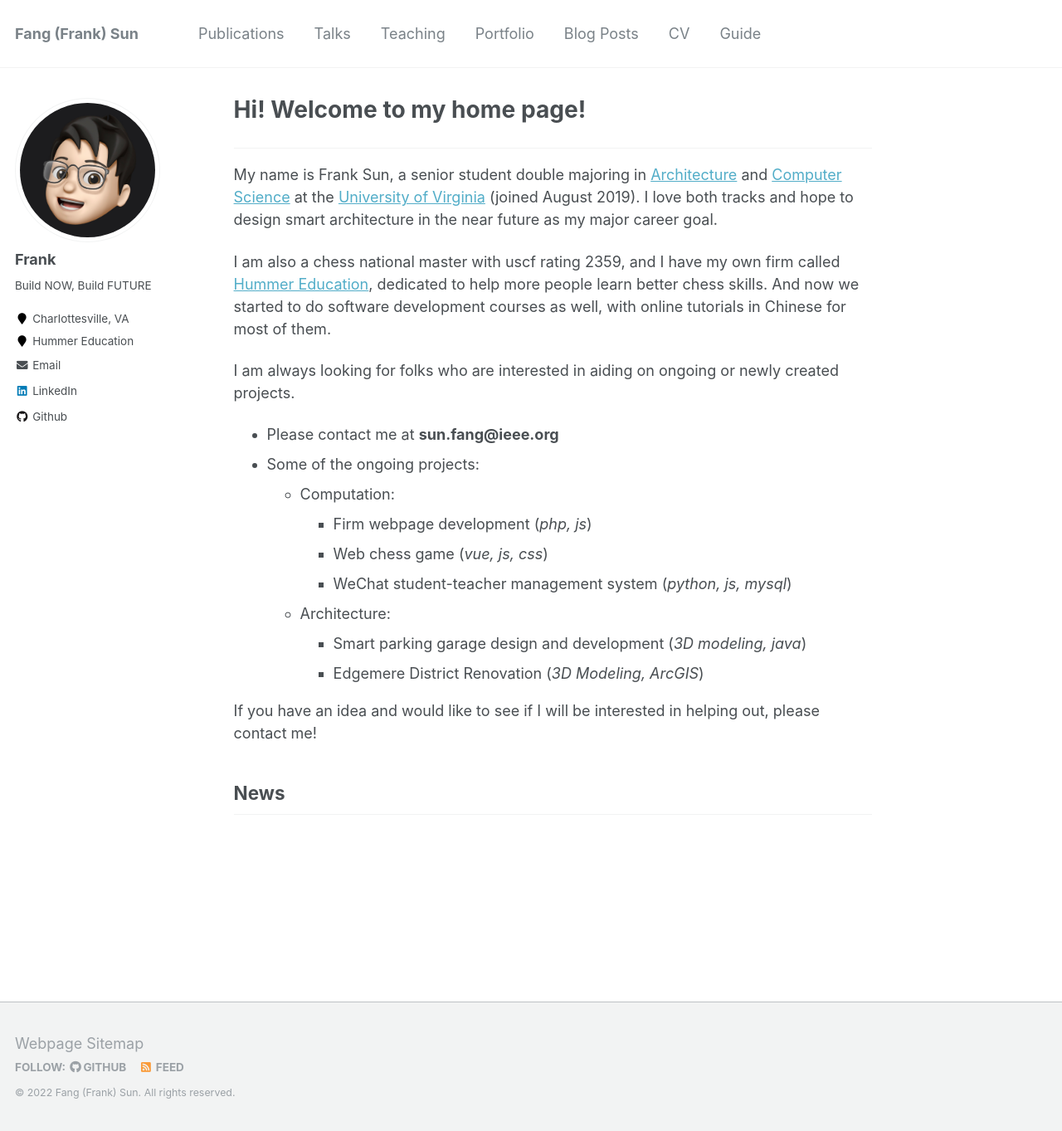
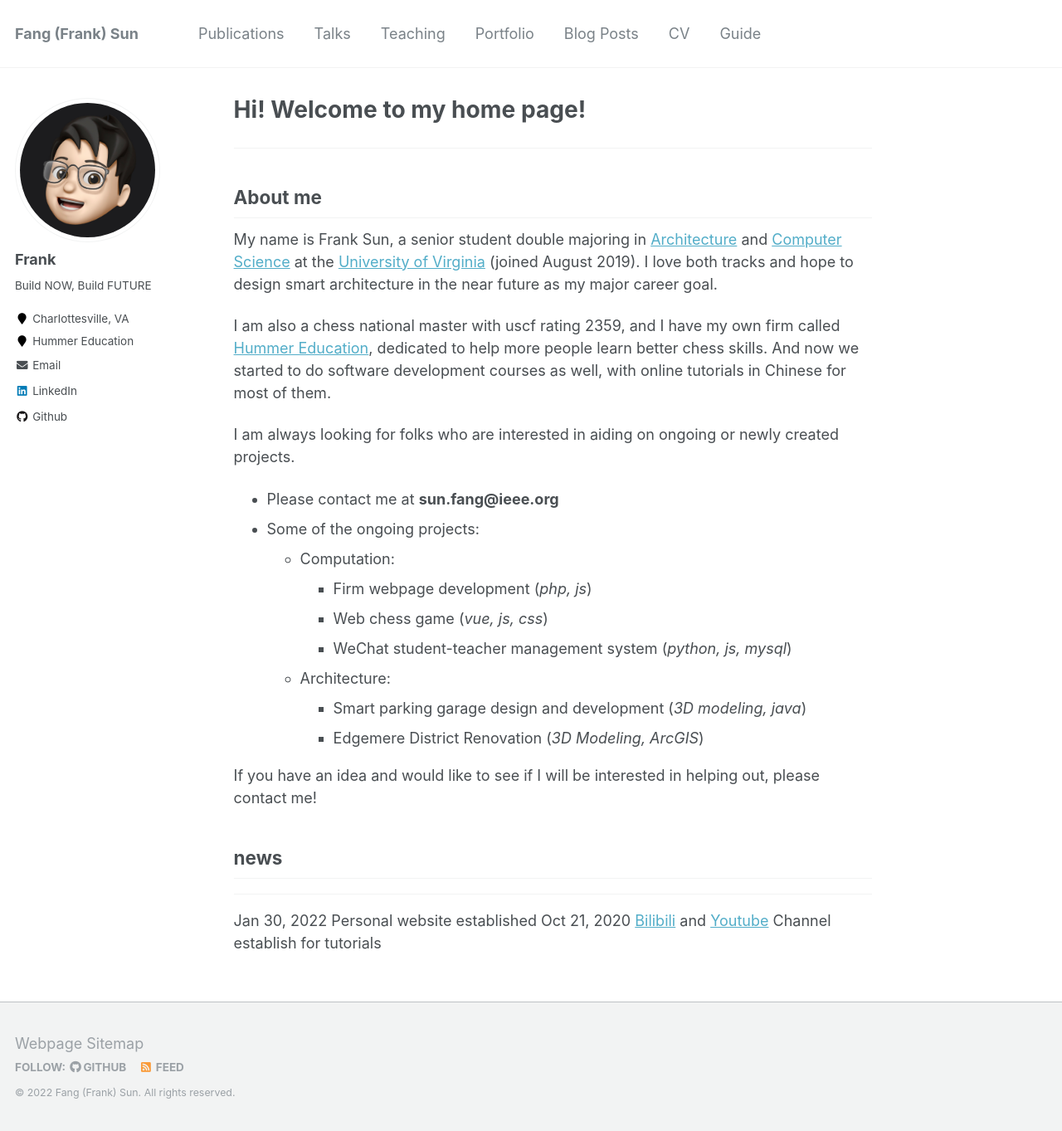
Before and after one commit to FangFrankSun/AcademicPage, a Jekyll site: the page built from _pages/about.md, in a window 1280 px wide and 1363 px high. Shown: the whole window at 83% size. Built offline with Jekyll 4.4.1, drawn with Linux system fonts in a browser that asks for light colours.

Commit message:
Update about.md

```diff
--- a/_pages/about.md
+++ b/_pages/about.md
@@ -8,6 +8,7 @@ redirect_from:
   - /about.html
 ---
 -----
+<h2>About me</h2>
 My name is Frank Sun, a senior student double majoring in [Architecture](https://www.arch.virginia.edu) and [Computer Science](https://engineering.virginia.edu/departments/computer-science/about-computer-science/about-us) at the [University of Virginia](https://www.virginia.edu) (joined August 2019). I love both tracks and hope to design smart architecture in the near future as my major career goal.
 
 I am also a chess national master with uscf rating 2359, and I have my own firm called [Hummer Education](https://www.littlehummerchess.club), dedicated to help more people learn better chess skills. And now we started to do software development courses as well, with online tutorials in Chinese for most of them.
@@ -25,5 +26,8 @@ I am always looking for folks who are interested in aiding on ongoing or newly c
 
 If you have an idea and would like to see if I will be interested in helping out, please contact me!
 
-News
+<h2>news</h2>
 -----
+
+Jan 30, 2022      Personal website established
+Oct 21, 2020      [Bilibili](https://space.bilibili.com/28145687) and [Youtube](https://www.youtube.com/channel/UC4XPHb4BGTt9V1TSoWhi2tQ) Channel establish for tutorials
```
